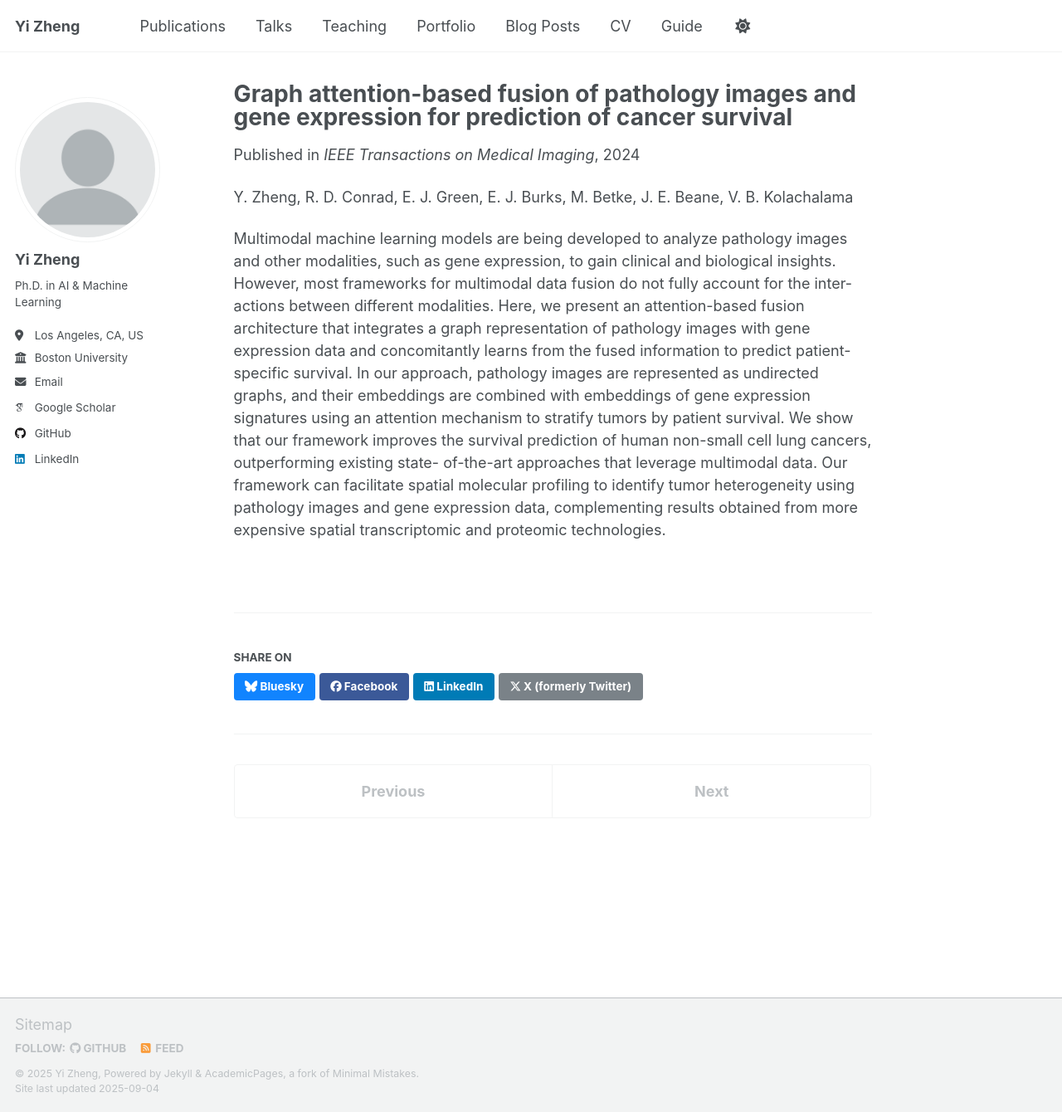
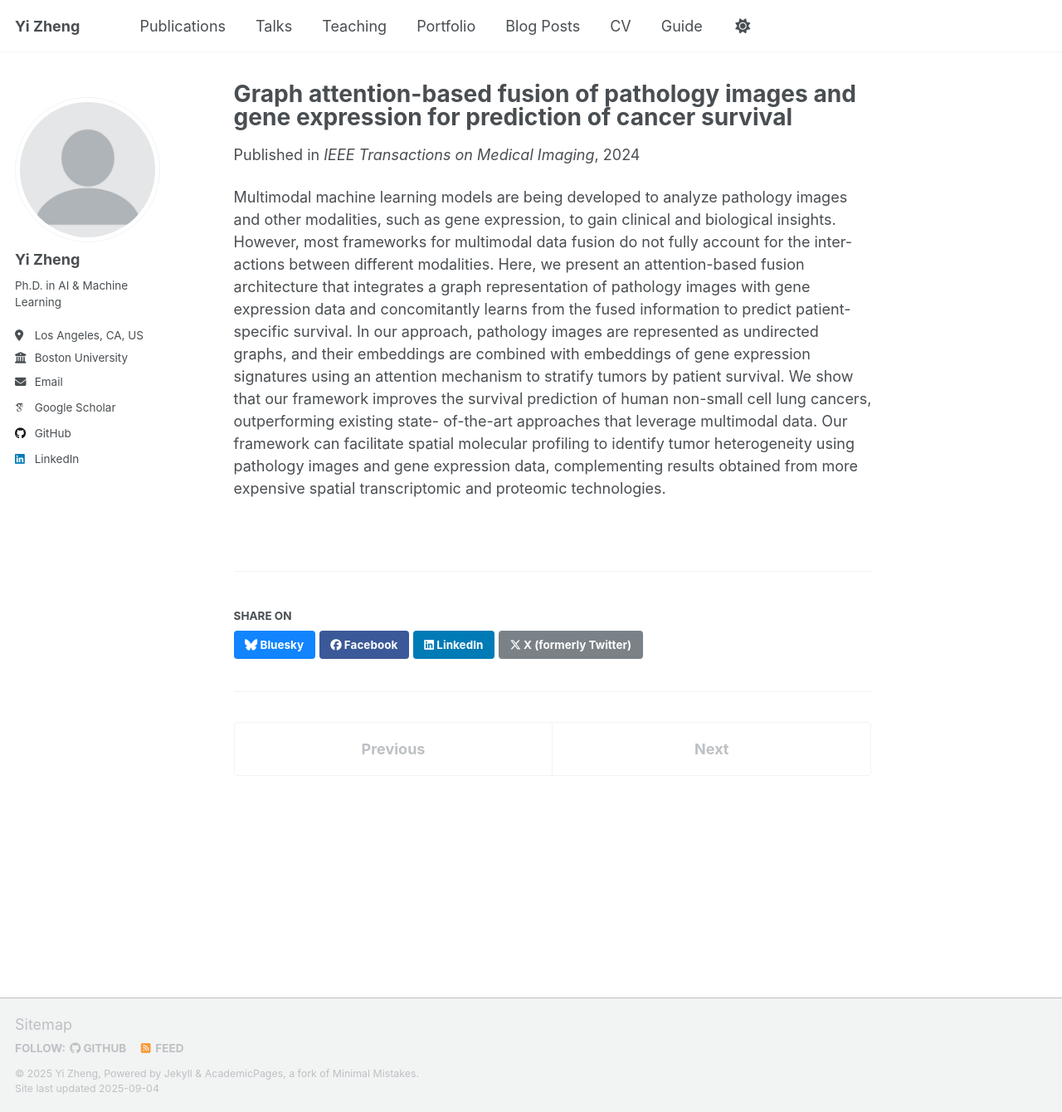
Before and after one commit to GSWS/GSWS.github.io, a Jekyll site: the page built from _publications/graph-attention.md, in a window 1280 px wide and 1340 px high. Shown: the whole window at 83% size. Built offline with Jekyll 4.4.1, drawn with Linux system fonts in a browser that asks for light colours; some web fonts are replaced; a script that is not in the unit is left out.

Commit message:
Update graph-attention.md

```diff
--- a/_publications/graph-attention.md
+++ b/_publications/graph-attention.md
@@ -8,8 +8,6 @@ date: 2024-04-08
 venue: 'IEEE Transactions on Medical Imaging'
 paperurl: 'http://GSWS.github.io/files/Graph_Attention-Based_Fusion_of_Pathology_Images_and_Gene_Expression_for_Prediction_of_Cancer_Survival.pdf'
 ---
-Y. Zheng, R. D. Conrad, E. J. Green, E. J. Burks, M. Betke, J. E. Beane, V. B. Kolachalama
-
 Multimodal machine learning models are being developed to analyze pathology images and other modalities, such as gene expression, to gain clinical and biological insights. However, most frameworks for multimodal data fusion do not fully account for the inter- actions between different modalities. Here, we present an attention-based fusion architecture that integrates a graph representation of pathology images with gene expression data and concomitantly learns from the fused information to predict patient-specific survival. In our approach, pathology images are represented as undirected graphs, and their embeddings are combined with embeddings of gene expression signatures using an attention mechanism to stratify tumors by patient survival. We show that our framework improves the survival prediction of human non-small cell lung cancers, outperforming existing state- of-the-art approaches that leverage multimodal data. Our framework can facilitate spatial molecular profiling to identify tumor heterogeneity using pathology images and gene expression data, complementing results obtained from more expensive spatial transcriptomic and proteomic technologies.
 
 {% comment %}
```
